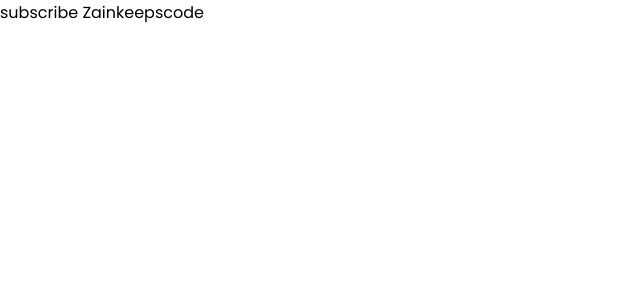
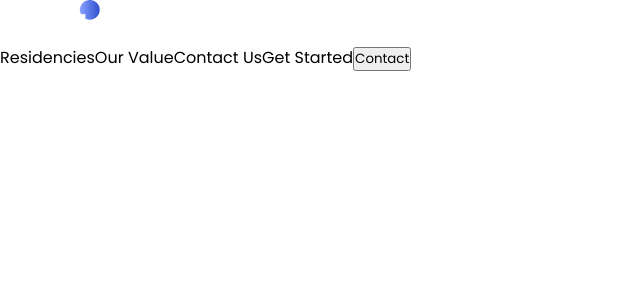
Before and after one commit to suisashehi/real-estate, a React (Vite) app: page / in a window 1280 px wide. Shown: the top 300 px of the page, without its empty margins (0-640 px from the left). Built offline with nearby package versions, Linux system fonts and the light colour scheme.

Commit message:
added basic Header layout with logo, nav menu, and contact button.

```diff
--- a/src/App.jsx
+++ b/src/App.jsx
@@ -1,8 +1,32 @@
-
+import Header from './components/Header/Header'
 function App() {
   return (
-    <span>subscribe Zainkeepscode</span>
+    <div className="App">
+      <section className="h-wrapper">
+        <div className="h-container">
+          <img src="./logo.png" alt="logo" width={100} />
+
+          <div className="h-menu">
+            <a
+            href=""
+            >
+              Residencies
+
+            </a>
+
+            <a href="">Our Value</a>
+            <a href="">Contact Us</a>
+            <a href="">Get Started</a>
+            <button className='button'>
+            <a href="">Contact</a>
+            </button>
+          </div>
+        </div>
+      </section>
+
+    </div>
   );
 }
 
+
 export default App;
--- a/src/components/Header/Header.jsx
+++ b/src/components/Header/Header.jsx
@@ -0,0 +1,9 @@
+import React from 'react'
+
+const Header = () => {
+  return (
+    <div>Header</div>
+  )
+}
+
+export default Header
```
